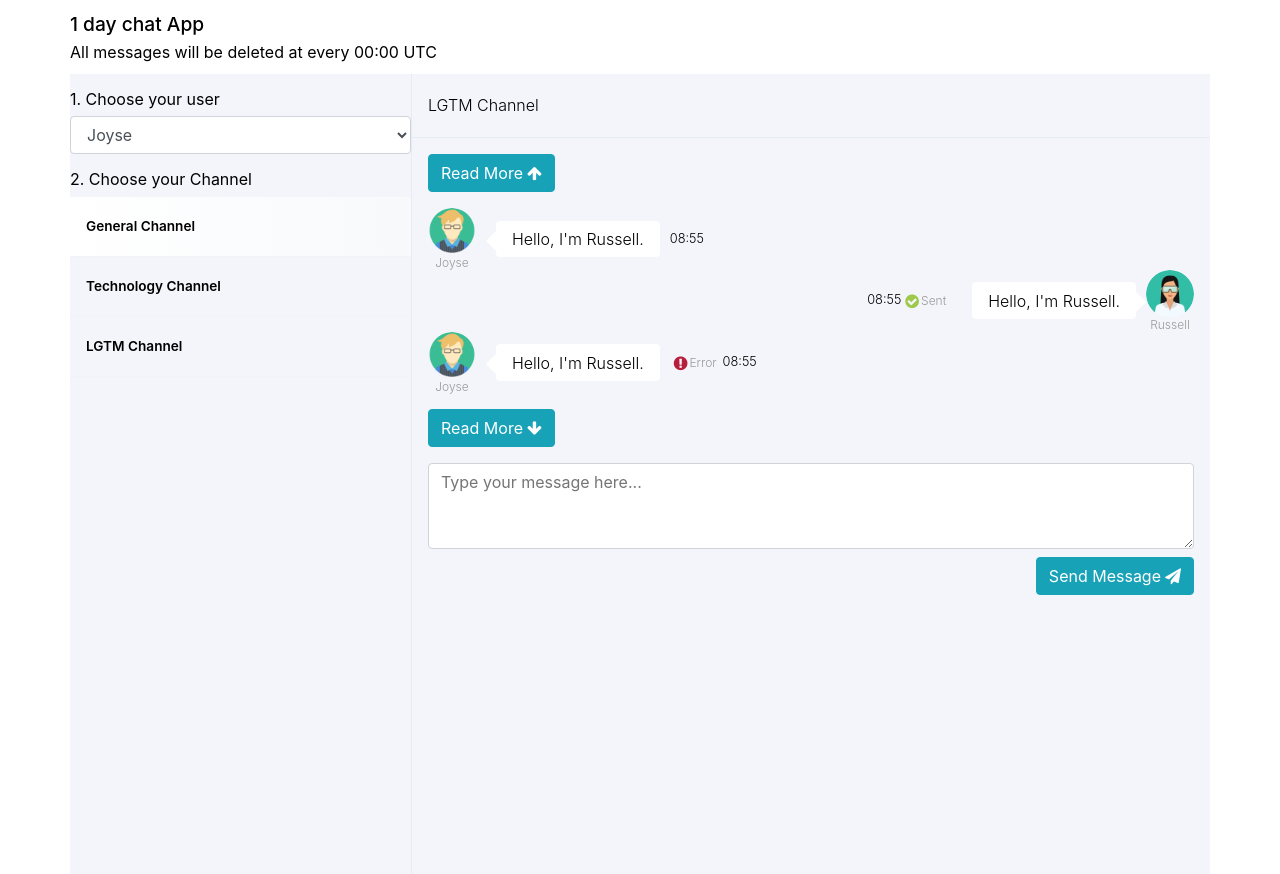
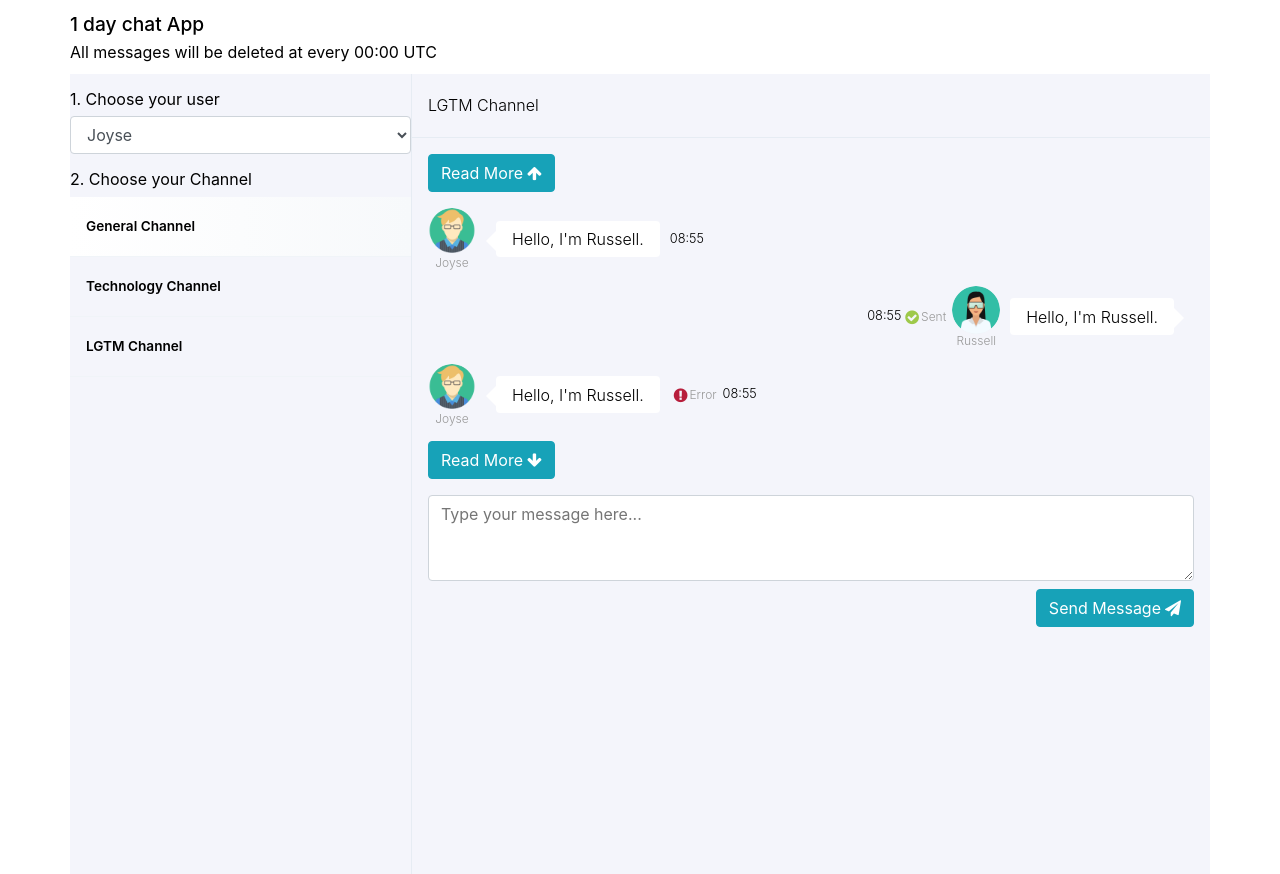
Before and after one commit to kaiching0109/am-project, a React (Create React App) app: page / in a window 1280 px wide. Built offline with nearby package versions, Linux system fonts and the light colour scheme.

Commit message:
feat: update chatPane styling

```diff
--- a/src/components/chat/chat.component.tsx
+++ b/src/components/chat/chat.component.tsx
@@ -51,9 +51,11 @@ export default function Chat(props: ChatProps): React.ReactElement {
   return (
     <div className={getChatClass()}>
       <div className={styles.inner}>
-        <Profile imgSrc={profile?.imgSrc} name={profile?.name} />
-        <div className={styles.messageBox}>
-          <p className={styles.message}>{message}</p>
+        <div className={styles.mainBox}>
+          <Profile imgSrc={profile?.imgSrc} name={profile?.name} />
+          <div className={styles.messageBox}>
+            <p className={styles.message}>{message}</p>
+          </div>
         </div>
         <div className={styles.infoBox}>
           {renderStatusText()}
--- a/src/components/chat/chat.module.scss
+++ b/src/components/chat/chat.module.scss
@@ -3,10 +3,29 @@
 .root {
   display: block;
 
-  .messageBox {
-    margin-left: 1.25rem;
-    margin-right: .625rem;
-  }
+  // TODO:
+  // @include sm {
+  //   .mainBox {
+  //     width: 100%;
+  //   }
+
+  //   .inner {
+  //     width: 100%;
+  //     flex-direction: column !important;
+  //   }
+
+  //   .infoBox {
+  //     width: 100%;
+  //     justify-content: flex-start;
+  //     margin-top: .5rem;
+  //   }
+
+  //   &.rootRight {
+  //     .mainBox {
+  //       flex-direction: row-reverse;
+  //     }
+  //   }
+  // }
 
   &.rootLeft {
 
@@ -22,13 +41,24 @@
     }
 
     .messageBox {
+      margin-left: .625rem;
+      margin-right: 1.25rem;
 
       &::before {
-        transform: rotateY(180deg);
         left: auto;
         right: -20px;
+        transform: rotateY(180deg);
       }
     }
+  }
+
+  .mainBox {
+    @include flex-center;
+  }
+
+  .messageBox {
+    margin-left: 1.25rem;
+    margin-right: .625rem;
   }
 
   .inner {
@@ -64,8 +94,7 @@
 }
 
 .infoBox {
-  display: flex;
-  align-items: center;
+  @include flex-center;
 }
 
 .info {
--- a/src/components/chatPane/chatPane.component.tsx
+++ b/src/components/chatPane/chatPane.component.tsx
@@ -1,5 +1,6 @@
 import React, { useContext } from 'react';
 import Chat from '../chat/chat.component';
+import styles from './chatPane.module.scss';
 import { UserContext } from '../../context/userContext';
 
 export default function ChatPane(): React.ReactElement {
@@ -7,7 +8,7 @@ export default function ChatPane(): React.ReactElement {
 
   return (
     <ul>
-      <li>
+      <li className={styles.item}>
         <Chat
           profile={{ name: user, imgSrc: `${user}.png` }}
           message="Hello, I'm Russell."
@@ -15,7 +16,7 @@ export default function ChatPane(): React.ReactElement {
           direction="l"
         />
       </li>
-      <li>
+      <li className={styles.item}>
         <Chat
           profile={{ name: 'Russell', imgSrc: 'Russell.png' }}
           message="Hello, I'm Russell."
@@ -24,7 +25,7 @@ export default function ChatPane(): React.ReactElement {
           direction="r"
         />
       </li>
-      <li>
+      <li className={styles.item}>
         <Chat
           profile={{ name: user, imgSrc: `${user}.png` }}
           message="Hello, I'm Russell."
--- /dev/null
+++ b/src/components/chatPane/chatPane.module.scss
@@ -0,0 +1,6 @@
+.item {
+
+  & + & {
+    margin-top: 1rem;
+  }
+}
```
